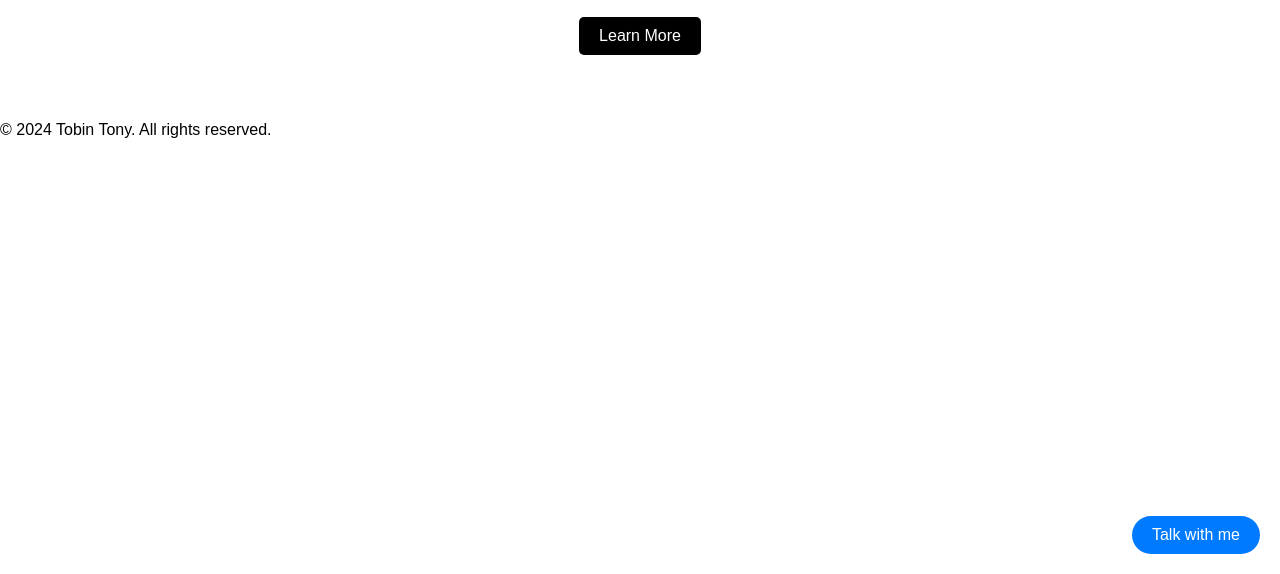
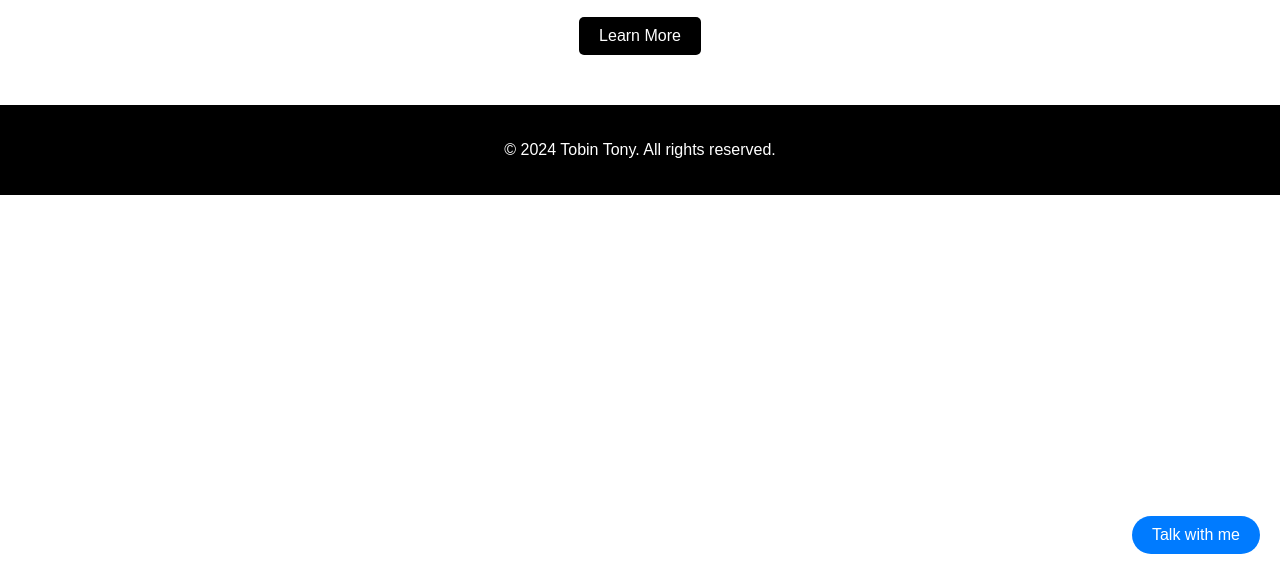
Before and after one commit to tonytobin/tonytobin.github.io, a plain HTML site: page index.html in a window 1280 px wide. Shown: the part 226-800 px from the top of the page. Drawn offline with Linux system fonts and the light colour scheme.

Commit message:
Update styles.css

```diff
--- a/styles.css
+++ b/styles.css
@@ -10,6 +10,13 @@ body {
 header {
     background-color: #000;
     color: #fff;
+    padding: 20px 0;
+}
+
+footer {
+    background-color: #000;
+    color: #fff;
+    text-align: center;
     padding: 20px 0;
 }
 
```
